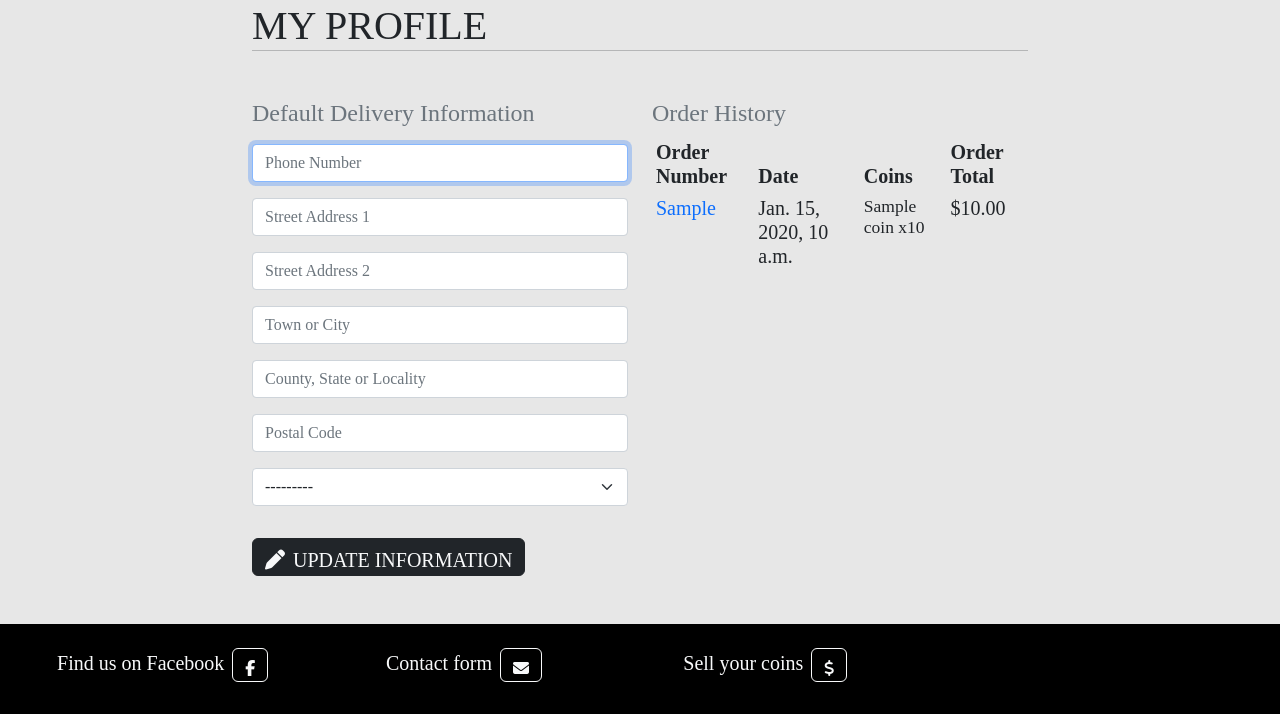
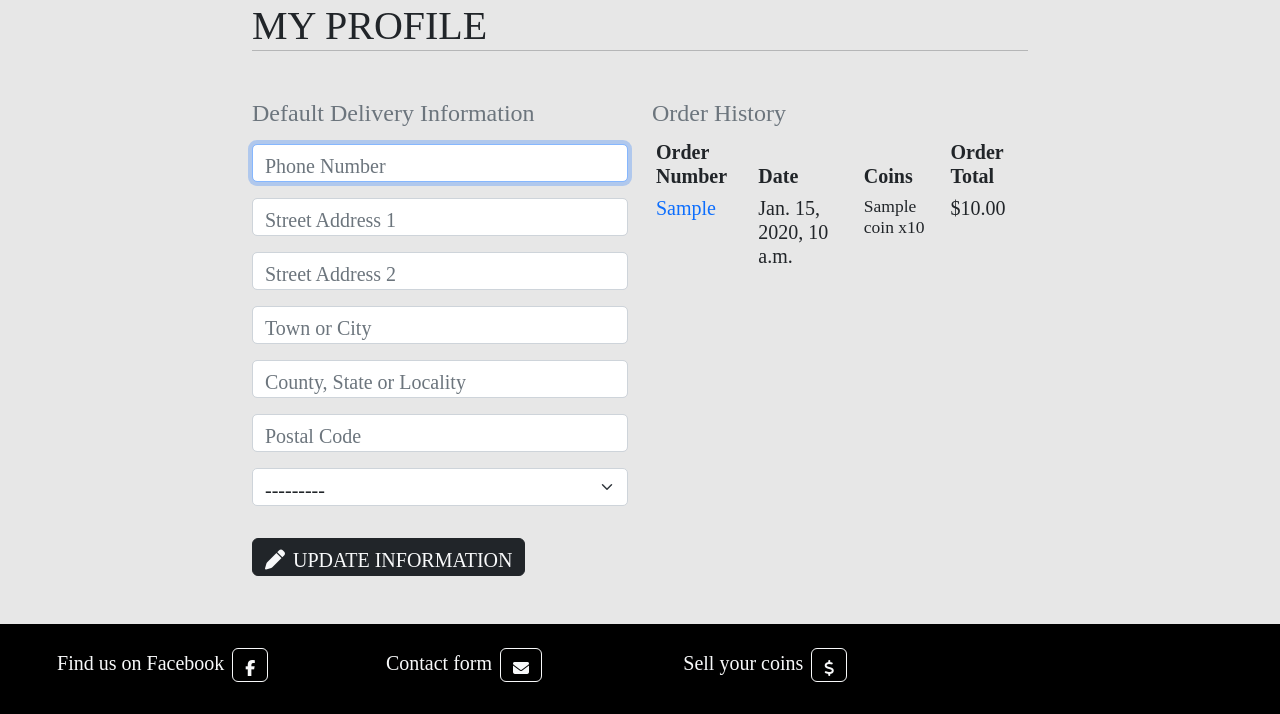
Before and after one commit to Folkor1/CI_PP5_GoldenCoin, a Django app: template profiles/templates/profiles/profile.html in a window 1280 px wide. Shown: the part 178-892 px from the top of the page. Run offline with Django 3.2, Linux system fonts and the light colour scheme; the template is opened without the code that fills it: values that come from a table or form of the project are taken from there, others are empty; tables that the repository leaves empty hold one stand-in row (values such as "Sample post"); parts of the project's set-up code (start-up, migrations or seed data) failed here and were passed over; some libraries are stand-ins or nearby versions; some web fonts are replaced.

Commit message:
Add styles for profiles

```diff
--- /dev/null
+++ b/profiles/static/profiles/css/profile.css
@@ -0,0 +1,11 @@
+#id_default_phone_nr,
+#id_default_street_address1,
+#id_default_street_address2,
+#id_default_town_or_city,
+#id_default_county,
+#id_default_postcode,
+#id_default_country {
+    border-radius: 5px !important;
+    font-size: 20px;
+    padding-bottom: 0;
+}
--- a/profiles/templates/profiles/profile.html
+++ b/profiles/templates/profiles/profile.html
@@ -2,7 +2,7 @@
 {% load static %}
 
 {% block extra_css %}
-    <link rel="stylesheet" href="">
+    <link rel="stylesheet" href="{% static 'profiles/css/profile.css' %}">
 {% endblock %}
 
 {% block content %}
```
